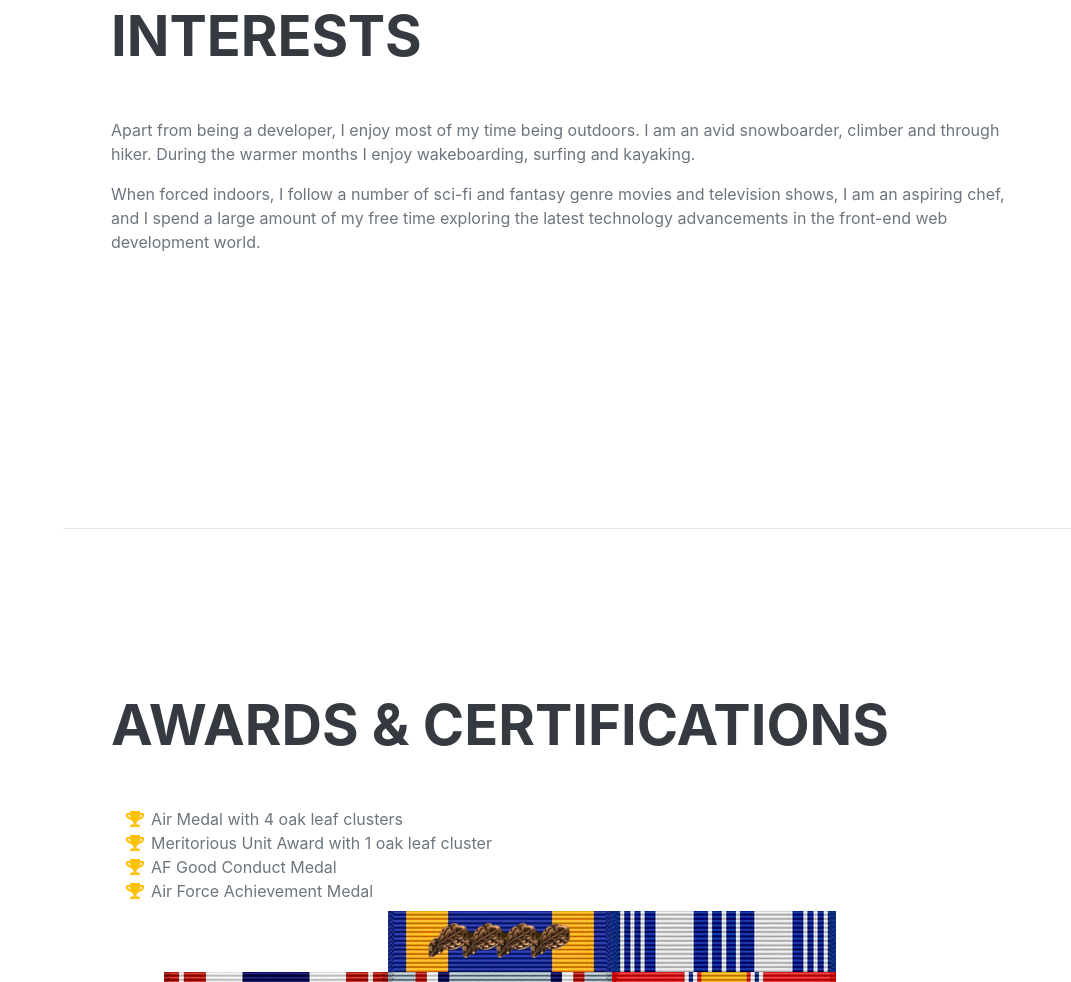
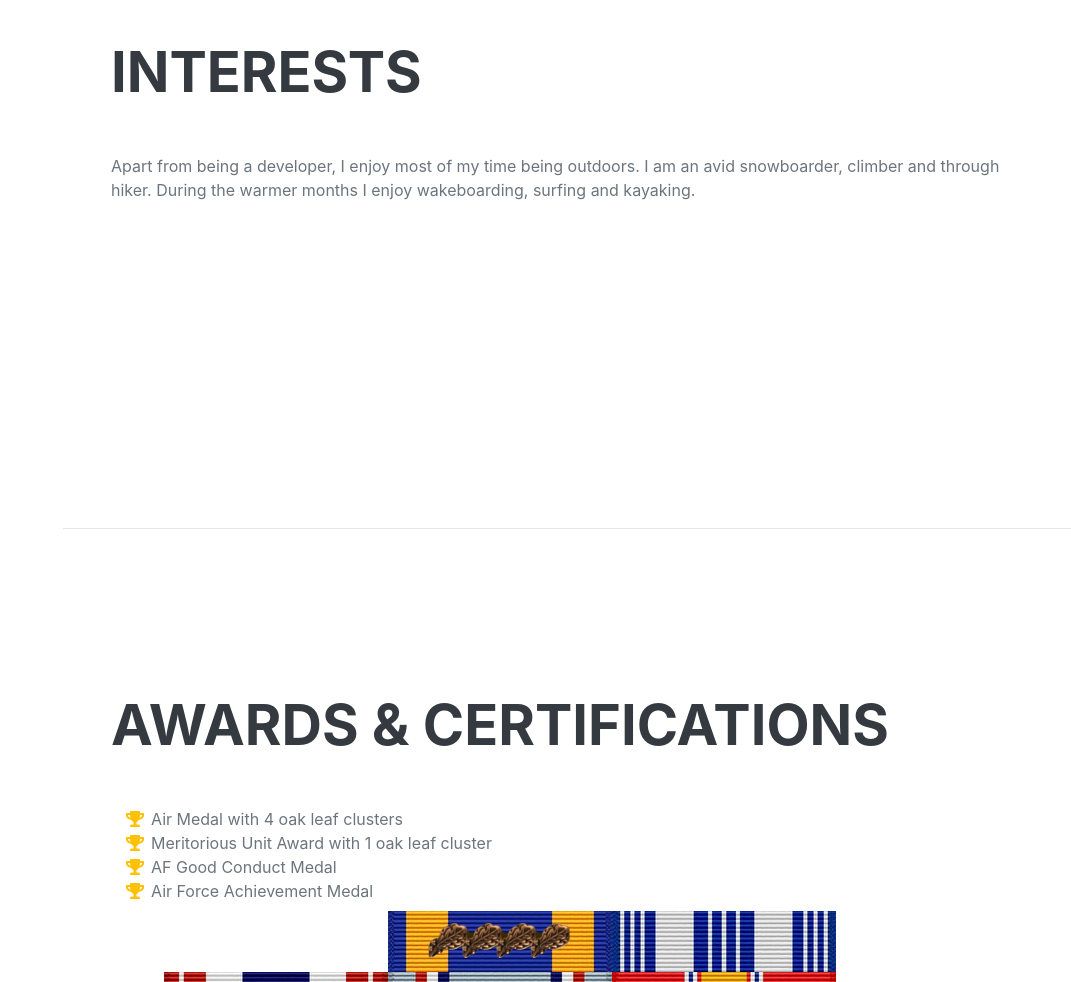
Before and after one commit to tannerdanger/resume, a plain HTML site: page index.html in a window 1280 px wide. Shown: the part 4007-4989 px from the top of the page, without its empty margins (209-1280 px from the left). Drawn offline with nearby package versions, Linux system fonts and the light colour scheme; a web font is replaced by a local one.

Commit message:
Removed template interests area

```diff
--- a/index.html
+++ b/index.html
@@ -219,9 +219,9 @@
                     <p>Apart from being a developer, I enjoy most of my time being outdoors. I am an avid snowboarder,
                         climber and through hiker. During the warmer months I enjoy wakeboarding, surfing and kayaking.</p>
 
-                    <p class="mb-0">When forced indoors, I follow a number of sci-fi and fantasy genre movies and
-                        television shows, I am an aspiring chef, and I spend a large amount of my free time exploring
-                        the latest technology advancements in the front-end web development world.</p>
+<!--                    <p class="mb-0">When forced indoors, I follow a number of sci-fi and fantasy genre movies and-->
+<!--                        television shows, I am an aspiring chef, and I spend a large amount of my free time exploring-->
+<!--                        the latest technology advancements in the front-end web development world.</p>-->
                 </div>
             </section>
             <hr class="m-0" />
```
